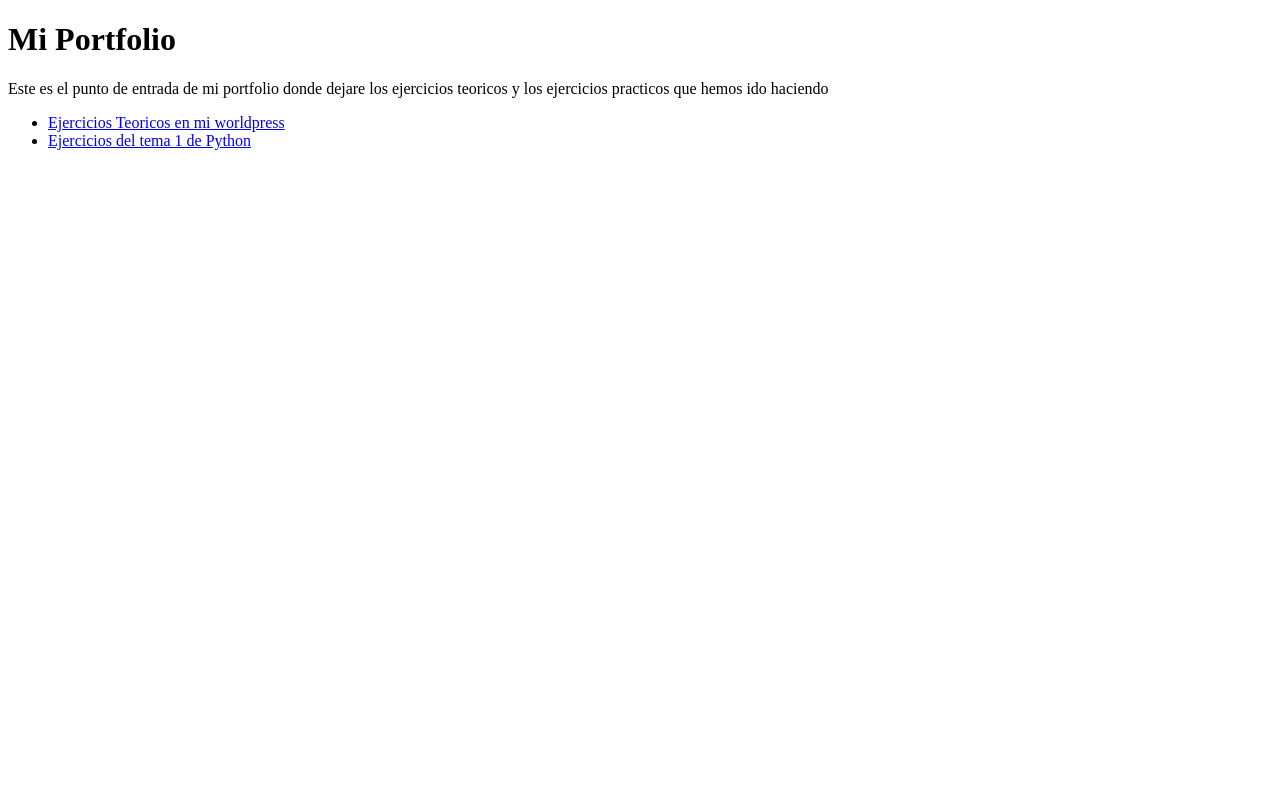
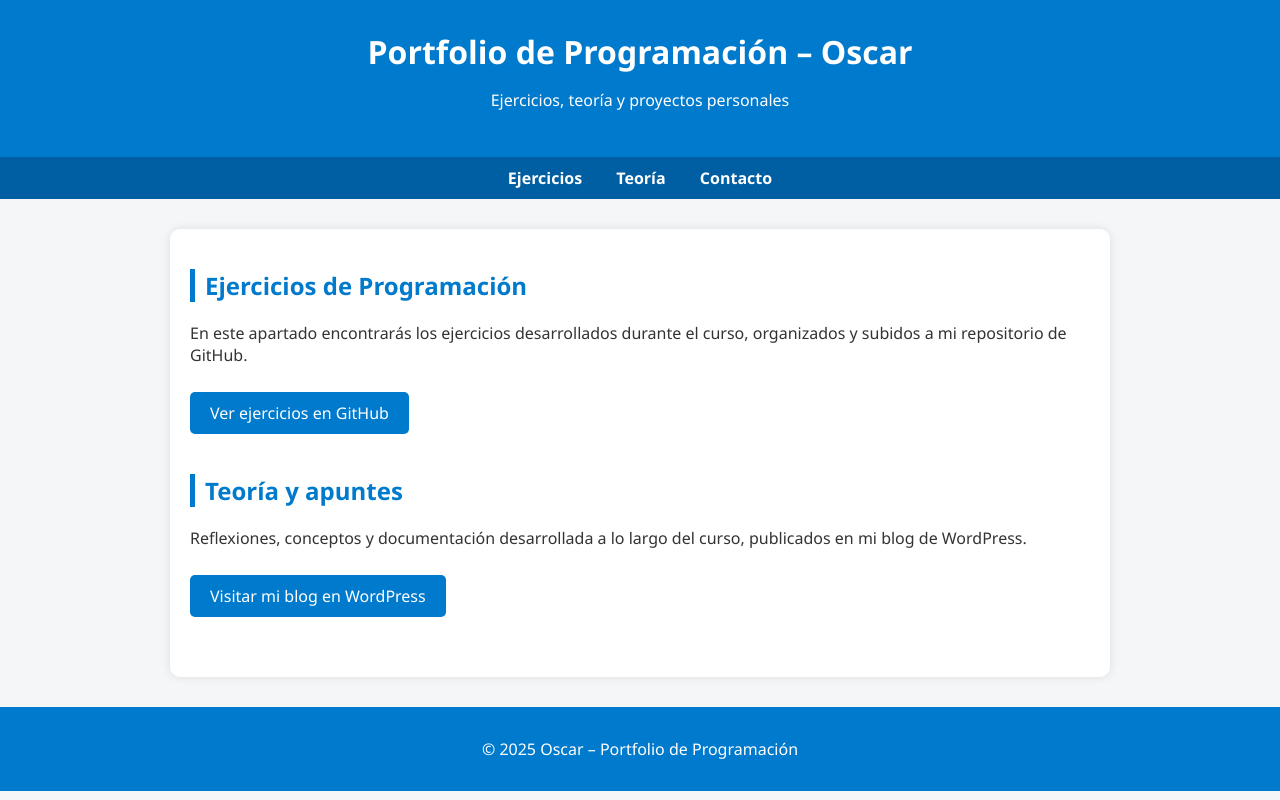
Before and after one commit to Oscar0000000/PROG, a plain HTML site: page index.html in a window 1280 px wide. Drawn offline with Linux system fonts and the light colour scheme.

Commit message:
Update index.html

```diff
--- a/index.html
+++ b/index.html
@@ -1,16 +1,110 @@
 <!DOCTYPE html>
-<html lang="en">
+<html lang="es">
 <head>
-    <meta charset="UTF-8">
-    <title>Index Page</title>
-    <meta name="viewport" content="width=device-width, initial-scale=1.0">
+  <meta charset="UTF-8">
+  <meta name="viewport" content="width=device-width, initial-scale=1.0">
+  <title>Portfolio de Programación – Oscar</title>
+  <style>
+    body {
+      font-family: "Segoe UI", Roboto, Arial, sans-serif;
+      background-color: #f4f6f8;
+      margin: 0;
+      padding: 0;
+      color: #333;
+    }
+    header {
+      background-color: #007acc;
+      color: white;
+      text-align: center;
+      padding: 30px 15px;
+    }
+    header h1 {
+      margin: 0;
+      font-size: 2em;
+    }
+    nav {
+      background: #005fa3;
+      text-align: center;
+      padding: 10px;
+    }
+    nav a {
+      color: white;
+      text-decoration: none;
+      margin: 0 15px;
+      font-weight: bold;
+    }
+    nav a:hover {
+      text-decoration: underline;
+    }
+    main {
+      max-width: 900px;
+      margin: 30px auto;
+      background: white;
+      padding: 20px;
+      border-radius: 10px;
+      box-shadow: 0 0 10px rgba(0,0,0,0.1);
+    }
+    section {
+      margin-bottom: 40px;
+    }
+    h2 {
+      border-left: 5px solid #007acc;
+      padding-left: 10px;
+      color: #007acc;
+    }
+    a.btn {
+      display: inline-block;
+      margin-top: 10px;
+      padding: 10px 20px;
+      background: #007acc;
+      color: white;
+      border-radius: 5px;
+      text-decoration: none;
+    }
+    a.btn:hover {
+      background: #005fa3;
+    }
+    footer {
+      background: #007acc;
+      color: white;
+      text-align: center;
+      padding: 15px;
+      margin-top: 30px;
+    }
+  </style>
 </head>
 <body>
-    <h1>Mi Portfolio</h1>
-    <p>Este es el punto de entrada de mi portfolio donde dejare los ejercicios teoricos y los ejercicios practicos que hemos ido haciendo</p>
-    <ul>
-          <li><a href="https://oamacor.wordpress.com/">Ejercicios Teoricos en mi worldpress</a></li>
-          <li><a href="https://github.com/Oscar0000000/PROG">Ejercicios del tema 1 de Python</a></li>
-    </ul>
+
+  <header>
+    <h1>Portfolio de Programación – Oscar</h1>
+    <p>Ejercicios, teoría y proyectos personales</p>
+  </header>
+
+  <nav>
+    <a href="#ejercicios">Ejercicios</a>
+    <a href="#teoria">Teoría</a>
+    <a href="#contacto">Contacto</a>
+  </nav>
+
+  <main>
+    <section id="ejercicios">
+      <h2>Ejercicios de Programación</h2>
+      <p>En este apartado encontrarás los ejercicios desarrollados durante el curso, organizados y subidos a mi repositorio de GitHub.</p>
+      <a class="btn" href="https://github.com/Oscar0000000/PROG" target="_blank">Ver ejercicios en GitHub</a>
+    </section>
+
+    <section id="teoria">
+      <h2>Teoría y apuntes</h2>
+      <p>Reflexiones, conceptos y documentación desarrollada a lo largo del curso, publicados en mi blog de WordPress.</p>
+      <a class="btn" href="https://oamacor.wordpress.com" target="_blank">Visitar mi blog en WordPress</a>
+    </section>
+
+
+  </main>
+
+  <footer>
+    <p>© 2025 Oscar – Portfolio de Programación</p>
+  </footer>
+
 </body>
 </html>
```
